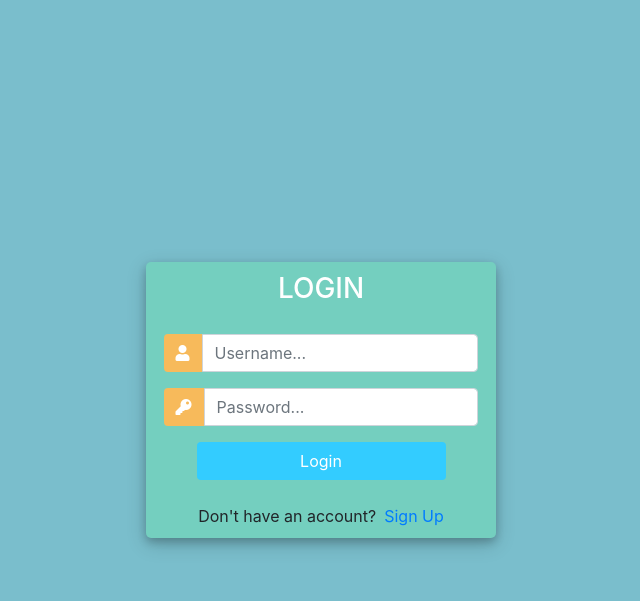
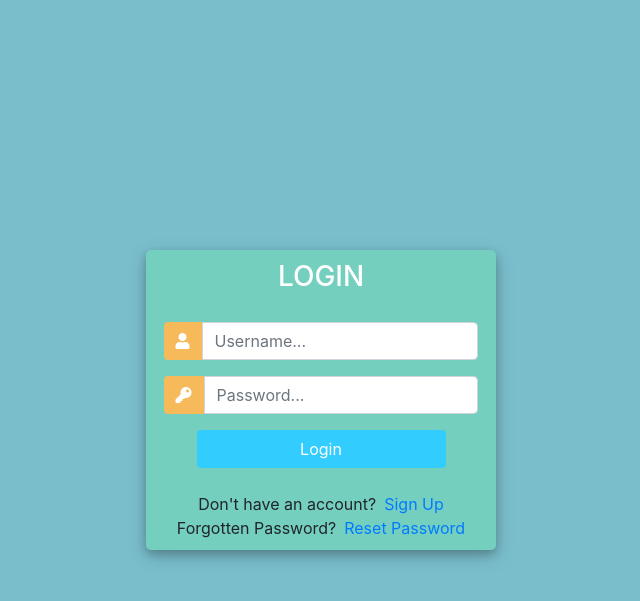
Before and after one commit to BenJohnK/Customer-Management-App, a Django app: page /login/ in a window 1280 px wide. Shown: the top 601 px of the page, without its empty margins (319-959 px from the left). Run offline with Django 3.2, Linux system fonts and the light colour scheme; some libraries are stand-ins or nearby versions.

Commit message:
adding user password reset functionality through email

```diff
--- a/accounts/urls.py
+++ b/accounts/urls.py
@@ -1,5 +1,6 @@
 from django.urls import path,include
 from . views import index,products,customers,updateOrder,createOrder,deleteOrder,createCustomer,updateCustomer,deleteCustomer,loginPage,register,logoutPage,userPage,profilePage
+from django.contrib.auth import views as auth_views
 urlpatterns = [
     path('',index,name="index"),
     path('products/',products,name="products"),
@@ -15,4 +16,8 @@ urlpatterns = [
     path('logout/',logoutPage,name="logout"),
     path('user/',userPage,name="user"),
     path('profile_page/',profilePage,name="profile_page"),
+    path('reset_password/',auth_views.PasswordResetView.as_view(),name="reset_password"),
+    path('reset_password_sent',auth_views.PasswordResetDoneView.as_view(),name="password_reset_done"),
+    path('reset/<uidb64>/<token>/',auth_views.PasswordResetConfirmView.as_view(),name="password_reset_confirm"),
+    path('reset_password_complete',auth_views.PasswordResetCompleteView.as_view(),name="password_reset_complete"),
 ]
--- a/templates/accounts/login.html
+++ b/templates/accounts/login.html
@@ -112,7 +112,9 @@
 					<div class="d-flex justify-content-center links">
 						Don't have an account? <a href="{% url 'register' %}" class="ml-2">Sign Up</a>
 					</div>
-
+					<div class="d-flex justify-content-center links">
+						Forgotten Password? <a href="{% url 'reset_password' %}" class="ml-2">Reset Password</a>
+					</div>
 				</div>
 			</div>
 		</div>
```
Also changed, not shown: customers_management_app/settings.py (+9 -0 lines), db.sqlite3.
